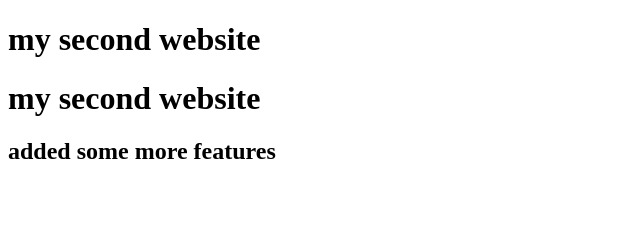
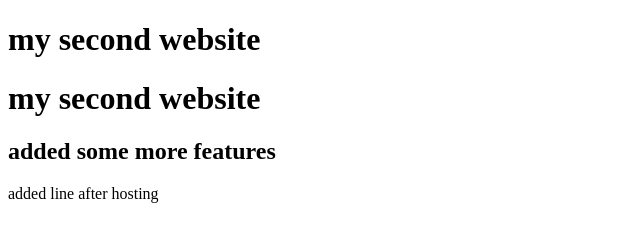
Before and after one commit to Billal223328/my-second-website, a plain HTML site: page index.html in a window 1280 px wide. Shown: the whole page, without its empty margins (0-640 px from the left). Drawn offline with Linux system fonts and the light colour scheme.

Commit message:
added a line

```diff
--- a/index.html
+++ b/index.html
@@ -9,5 +9,6 @@
     <h1>my second website</h1>
     <h1>my second website</h1>
     <h2>added some more features</h2>
+    <p>added line after hosting</p>
 </body>
 </html>
```
